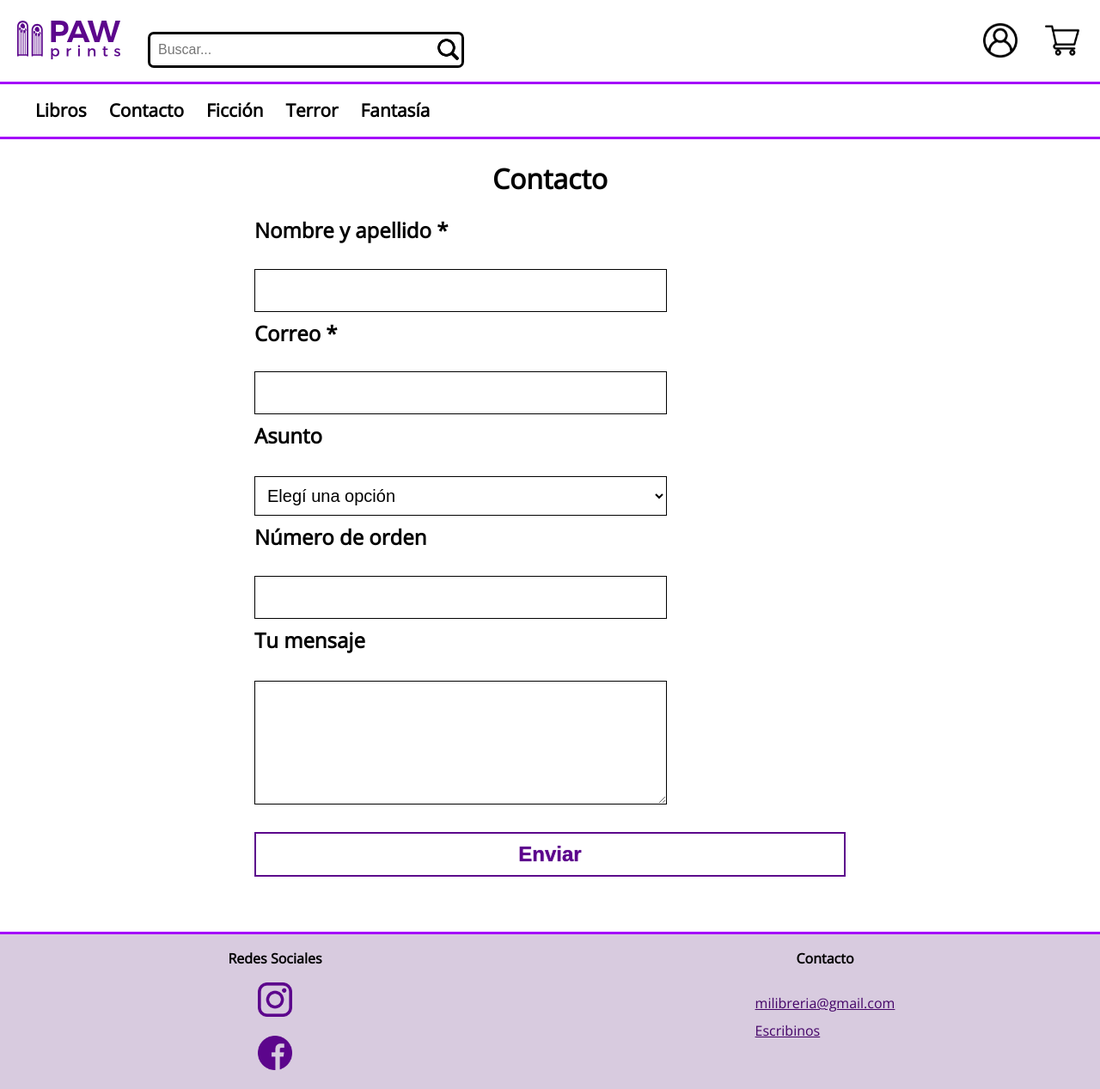
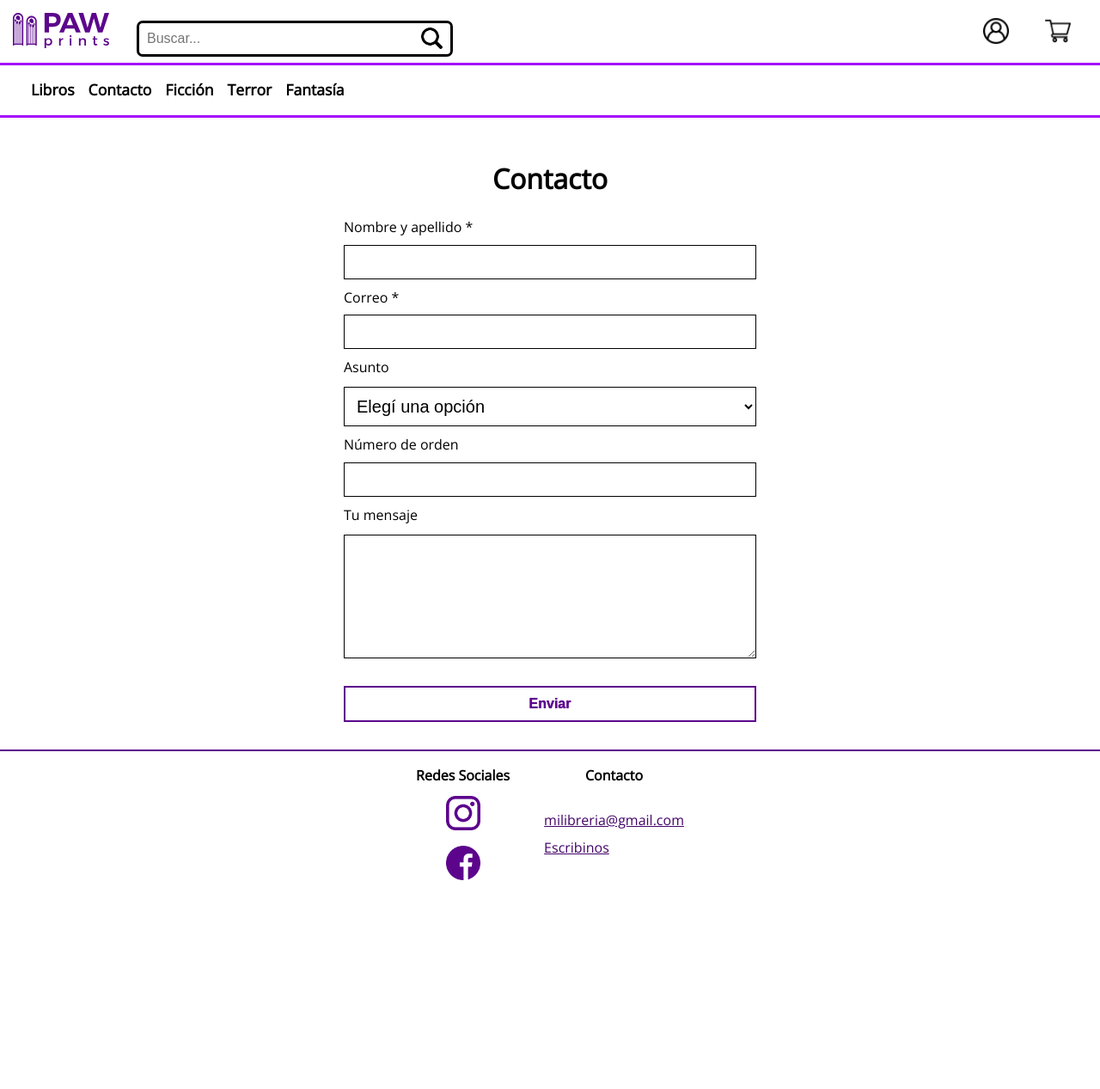
Before and after one commit to MatiasHerrneder/UNLu-PAW-Libreria, a PHP site: page /contact.html in a window 1280 px wide. Shown: the whole page at 86% size. After the commit the page ends 1024 px from the top, so only its background shows below. Run offline with PHP 8.4, Linux system fonts and the light colour scheme.

Commit message:
Arreglar probelmas de merge

```diff
--- a/css/contact.css
+++ b/css/contact.css
@@ -11,14 +11,10 @@
     width: 80%;
 }
 
-.form-contact input, label {
+.form-contact input, label, select {
     margin-top: 0.8rem;
-    font-size: 1.5rem;
-}
-
-.form-contact label {
-    font-weight: bold;
-    margin-bottom: 20px;
+    font-size: 1rem;
+    width: 100%;
 }
 
 main {
@@ -46,11 +42,11 @@ textarea {
 
 
 /* Estilos para pantallas de al menos 768px (típico para escritorio o tablet horizontal) */
-@media (min-width: 768px) {
+@media (min-width: 600px) {
     .form-contact {
-        width: 43rem !important;
+        width: 30rem !important;
     }
     .form-input-text {
-        width: 100%;
+        width: 100% !important;
     }
 }
--- a/css/footer.css
+++ b/css/footer.css
@@ -3,13 +3,13 @@
 .footer-app {
     display: flex;
     justify-content: center;
-    margin-top: 5%;
+    margin-top: 2rem;
     border-top: 2px solid var(--violeta);
 }
 
 .footer-app > section {
     margin: 20px;
-    width: 50%; /* Funciona <=> hay 2 secciones en el footer */
+    /*width: 50%; /* Funciona <=> hay 2 secciones en el footer */
     display: flex;
     flex-flow: column wrap;
     align-items: center;
@@ -26,10 +26,7 @@
 
 .footer-app .social-net li  {
     width: 40px;
-    margin-top: 50%;
-    /*
-    margin-top: 20px;
-    */
+    margin-top: 1rem;
 }
 
 .footer-app .contact h1 {
@@ -37,18 +34,10 @@
 }
 
 .footer-app .contact li {
-    margin-top: 10%;
-    margin-bottom: 10%;
+    margin-top: 1rem;
+    margin-bottom: 1rem;
 }
 
 .contact a {
     color: var(--violeta-oscuro-3);
 }
-
-/* Estilos para pantallas de al menos 768px (típico para escritorio o tablet horizontal) */
-@media (min-width: 768px) {
-    .footer-app {
-        border-top: 3px solid var(--violeta-claro-3);
-        background-color: var(--violeta-claro-4);
-    }
-}
--- a/css/header.css
+++ b/css/header.css
@@ -44,13 +44,14 @@ main {
 
 .header-app .nav-icons {
     display: flex;
-    padding: 20px;
+    padding: 5px;
     flex-wrap: wrap;
 }
 
 .nav-icons > a {
     display: block;
-    width: 40px;
+    width: 30px;
+    margin: 10px;
 }
 
 .nav-icons > a img {
@@ -72,7 +73,7 @@ main {
 }
 
 .nav-icons .logo {
-    width: 120px;
+    width: 7rem;
     margin-left: auto;
     margin-right: auto;
 }
@@ -81,7 +82,6 @@ main {
     display: block;
     flex-basis: 100%;
     order: 3;
-    height: 35px;
     margin-top: 20px;
 }
 
@@ -96,7 +96,7 @@ main {
 
 .header-app form .submit-search {
     position: absolute;
-    right: 20px;
+    right: 10px;
     width: 45px;
     background: none;
     border: none;
@@ -130,13 +130,13 @@ main {
     }
 
     .header-app form .submit-search {
-        left: 31.2rem;
+        position: absolute;
+        left: 30rem;
         right: auto;
     }
 
     .nav-icons .logo {
-        width: 120px;
-        margin-left: 0px;
+        margin-left: 10px;
         margin-right: 0px;
     }
 
@@ -150,11 +150,6 @@ main {
 
     .header-app .shopping-cart {
         right: 1.5rem !important;
-    }
-
-    .header-app form .submit-search {
-        position: absolute;
-        right: 30vw;
     }
 
     .nav-links {
@@ -188,8 +183,7 @@ main {
         color: black;
         text-decoration: none;
         font-weight: bold;
-        font-size: 1.3rem;
+        font-size: 1.1rem;
         margin: 0px;
-        padding: 5px;
     }
 }
--- a/css/index.css
+++ b/css/index.css
@@ -49,6 +49,10 @@ main {
 .next {
     right: 0;
     border-radius: 3px 0 0 3px;
+}
+
+.arrow {
+    display: none;
 }
 
 .prev, .next { /* Next & previous buttons */
--- a/index.html
+++ b/index.html
@@ -17,7 +17,7 @@
     <header class="header-app">
         <nav>
           <section class="nav-icons">
-            <a href="#" class="logo">
+            <a href="index.html" class="logo">
               <img src="img/PAWPrints.svg" alt="Mi sitio">
             </a>
             <search>
```
